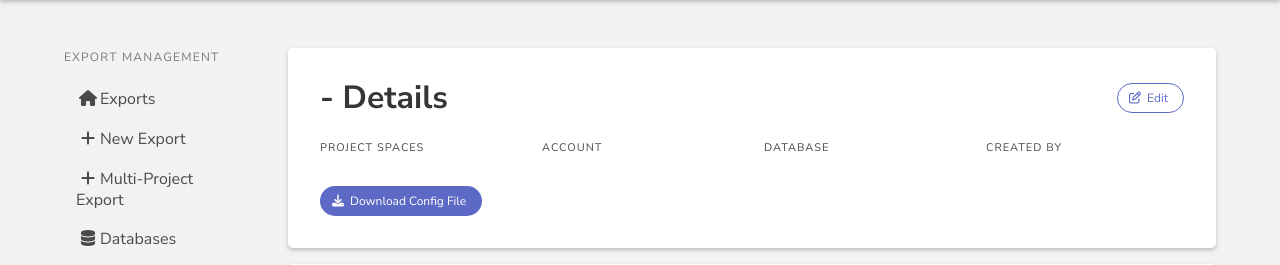
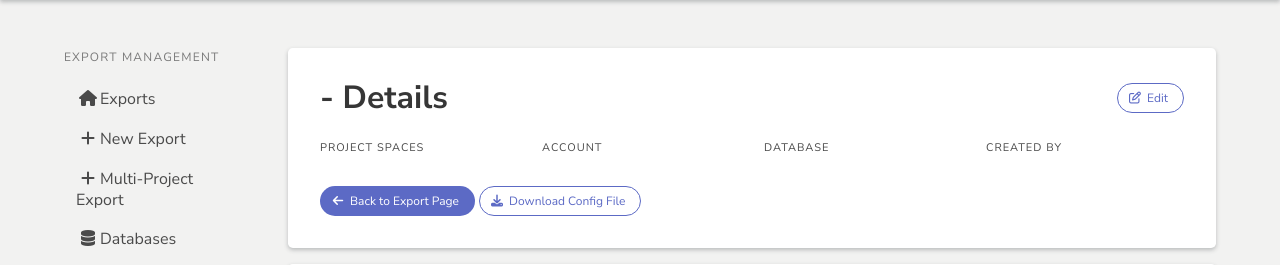
Before and after one commit to dimagi/commcare-sync, a Django app: template templates/exports/multi_project_export_run_details.html in a window 1280 px wide. Shown: the part 56-321 px from the top of the page. Run offline with Django 3.2, Linux system fonts and the light colour scheme; the template is opened without the code that fills it, so the values that code supplies are empty; parts of the project's set-up code (start-up, migrations or seed data) failed here and were passed over; some libraries are stand-ins or nearby versions.

Commit message:
add link back to main export page

```diff
--- a/templates/exports/multi_project_export_run_details.html
+++ b/templates/exports/multi_project_export_run_details.html
@@ -1,7 +1,9 @@
 {% extends "web/app/app_base.html" %}
 {% load static %}
 {% block app %}
+{% with True as show_back_button %}
 {% include 'exports/partials/multi_export_details.html' %}
+{% endwith %}
 {% with True as is_partial_list %}
   {% include 'exports/partials/run_history.html' %}
 {% endwith %}
--- a/templates/exports/partials/multi_export_details.html
+++ b/templates/exports/partials/multi_export_details.html
@@ -44,7 +44,15 @@
       </h2>
     </div>
   </div>
-  <a class="button is-primary is-rounded is-small" href="{{ export.config_file.url }}">
+{% if show_back_button %}
+  <a class="button is-primary is-rounded is-small" href="{% url 'exports:multi_export_details' export.id %}">
+    <span class="icon">
+      <i class="fa fa-arrow-left"></i>
+    </span>
+    <span>Back to Export Page</span>
+  </a>
+{% endif %}
+  <a class="button is-primary is-rounded is-small is-outlined" href="{{ export.config_file.url }}">
     <span class="icon">
       <i class="fa fa-download"></i>
     </span>
```
